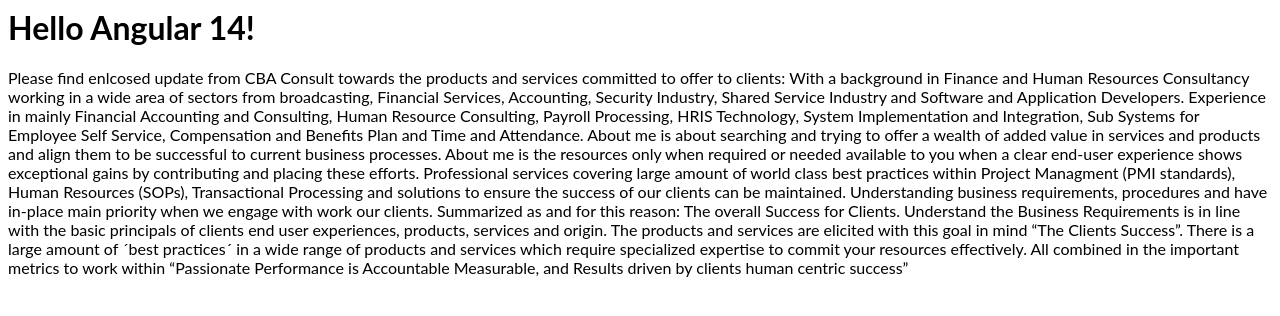
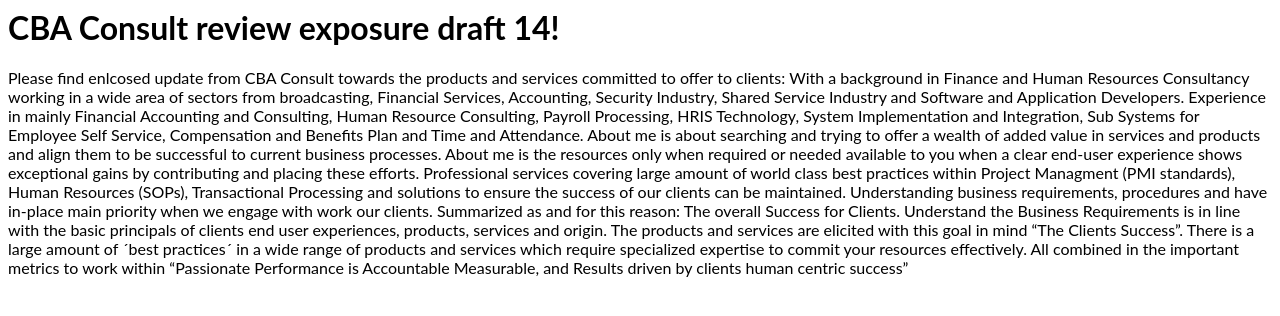
Before and after one commit to mdresch/angular-micro-sites, an Angular app: page / in a window 1280 px wide. Shown: the top 316 px of the page. Built offline with nearby package versions, Linux system fonts and the light colour scheme.

Commit message:
2 files modified

```diff
--- a/src/app/app.component.ts
+++ b/src/app/app.component.ts
@@ -6,5 +6,5 @@
   styleUrls: [ './app.component.css' ]
 })
 export class AppComponent  {
-  name = 'Angular ' + VERSION.major;
+  name = 'review exposure draft ' + VERSION.major;
 }
--- a/src/app/hello.component.ts
+++ b/src/app/hello.component.ts
@@ -2,7 +2,7 @@
 
 @Component({
   selector: 'hello',
-  template: `<h1>Hello {{name}}!</h1>`,
+  template: `<h1>CBA Consult {{name}}!</h1>`,
   styles: [`h1 { font-family: Lato; }`]
 })
 export class HelloComponent  {
```
